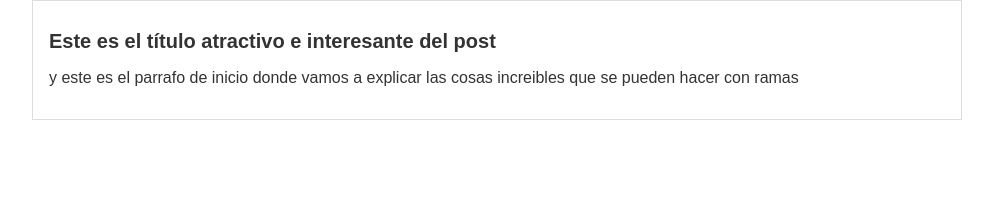
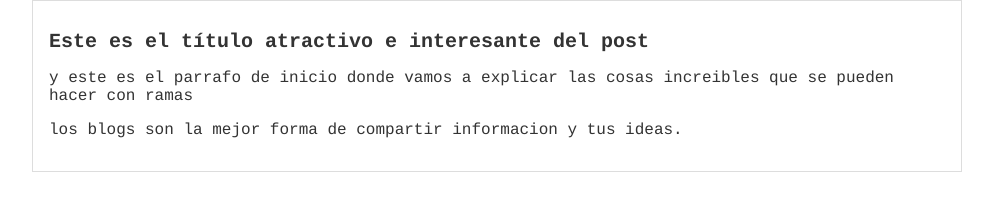
Before and after one commit to afcvz1990/proyecto1, a plain HTML site: page index.html in a window 1280 px wide. Shown: the whole page, without its empty margins (143-1136 px from the left). Drawn offline with Linux system fonts and the light colour scheme.

Commit message:
agregado el contenido adicional del blog y una mejor tipografia

```diff
--- a/css/estilos.css
+++ b/css/estilos.css
@@ -1,7 +1,7 @@
 body{
     color:#333;
     text-align: center;
-    font-family: Arial;
+    font-family: courier;
     font-size: 16px;
     margin: 0;
     padding:0;
--- a/index.html
+++ b/index.html
@@ -12,6 +12,7 @@
         <div id="post">
             <h1>Este es el título atractivo e interesante del post</h1>
             <p>y este es el parrafo de inicio donde vamos a explicar las cosas increibles que se pueden hacer con ramas</p>
+            <p>los blogs son la mejor forma de compartir informacion y tus ideas.</p>
         </div>
     </div>
 </body>
```
